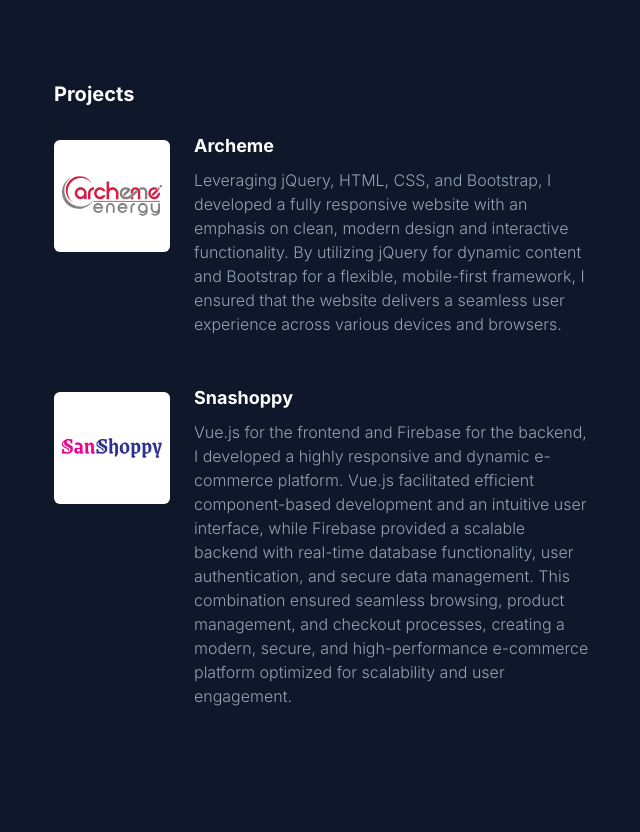
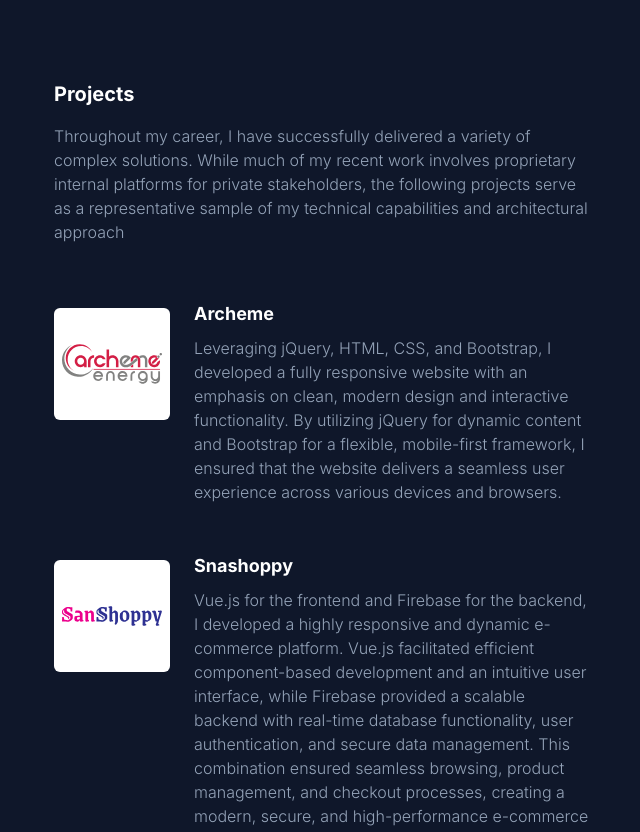
Before and after one commit to JabirWiz/protfolio, a Vue app: page / in a window 1280 px wide. Shown: the part 2020-2852 px from the top of the page, without its empty margins (594-1234 px from the left). Built offline with nearby package versions, Linux system fonts and the light colour scheme.

Commit message:
new updates

```diff
--- a/src/views/HomeView.vue
+++ b/src/views/HomeView.vue
@@ -191,7 +191,8 @@
             </ol>
           </section>
 
-          <h4 class="font-Inter-bold text-xl text-white sticky top-0 lg:static py-4 bg-slate-900/50 backdrop-blur-sm lg:bg-transparent lg:backdrop-blur-none z-20 mb-2">Projects</h4>
+          <h4 class="font-Inter-bold text-xl text-white sticky top-0 lg:static py-4 bg-slate-900/50 backdrop-blur-sm lg:bg-transparent lg:backdrop-blur-none z-20">Projects</h4>
+          <p class="font-Inter-light text-slate-400 mb-14">Throughout my career, I have successfully delivered a variety of complex solutions. While much of my recent work involves proprietary internal platforms for private stakeholders, the following projects serve as a representative sample of my technical capabilities and architectural approach</p>
           <section class="mb-24 lg:mb-32">
             <ol>
               <li class="mb-12">
```
